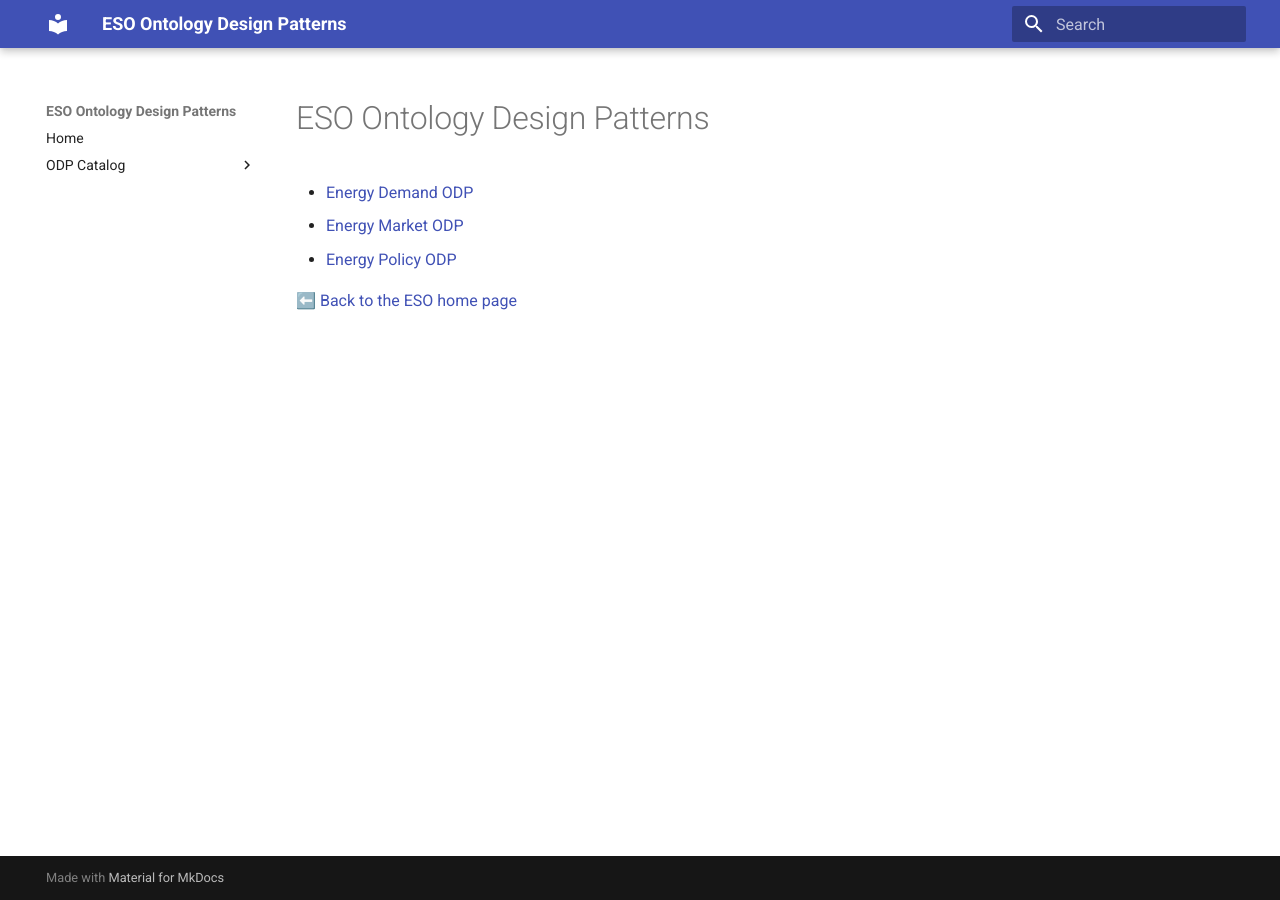
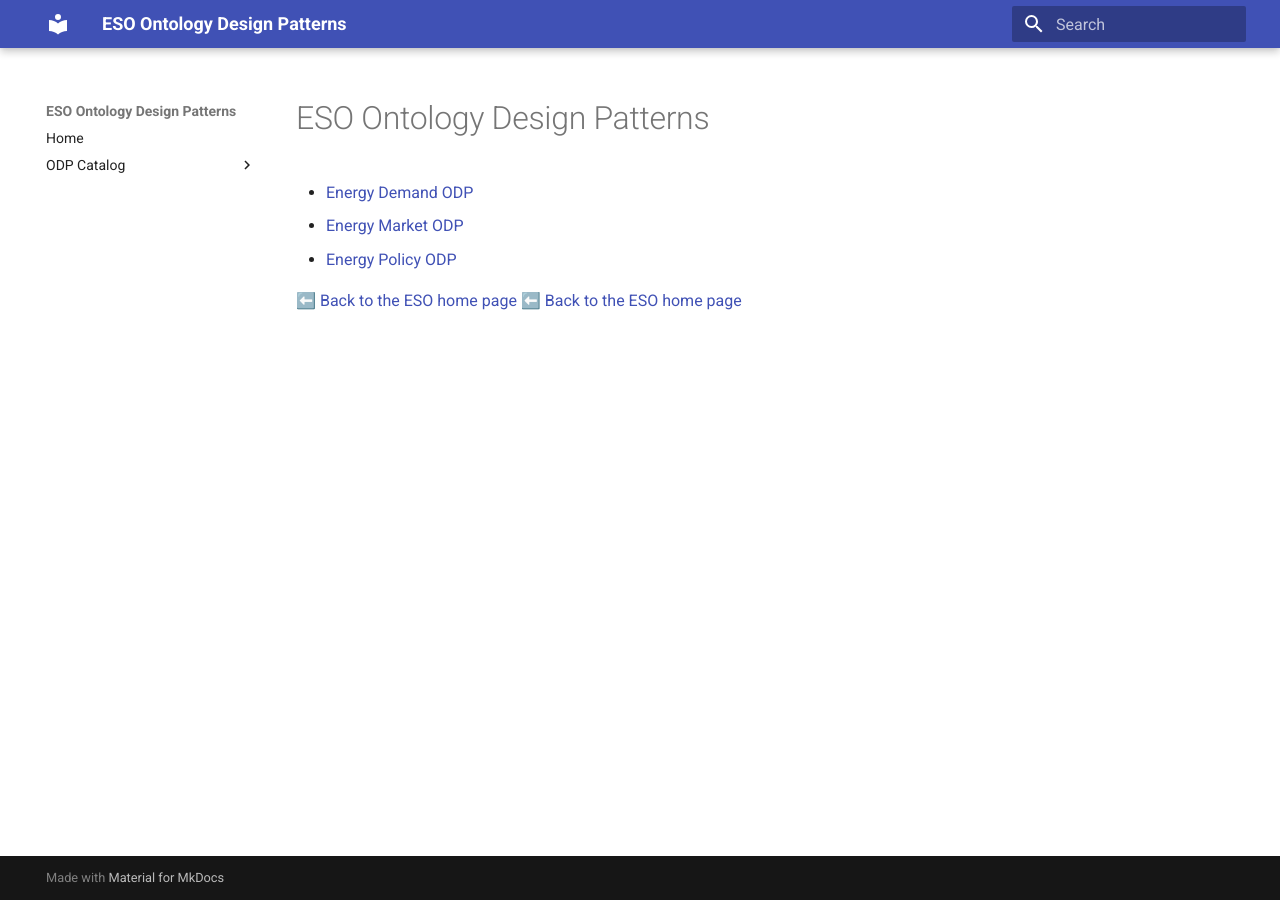
Before and after one commit to AntonioDeNicola/eso-odp-site, an MkDocs documentation site: the page built from docs/odp/index.md, in a window 1280 px wide. Built offline with MkDocs 1.6.1 and Material for MkDocs 9.7.7, drawn with Linux system fonts in a browser that asks for light colours.

Commit message:
Update index.md

```diff
--- a/docs/odp/index.md
+++ b/docs/odp/index.md
@@ -5,3 +5,4 @@
 - [Energy Policy ODP](energy-policy.md)
 
 ⬅️ [Back to the ESO home page](../)
+⬅️ [Back to the ESO home page](../)
```
